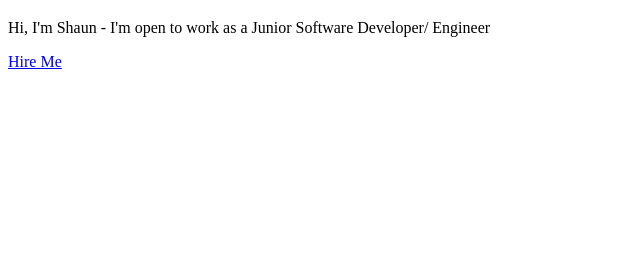
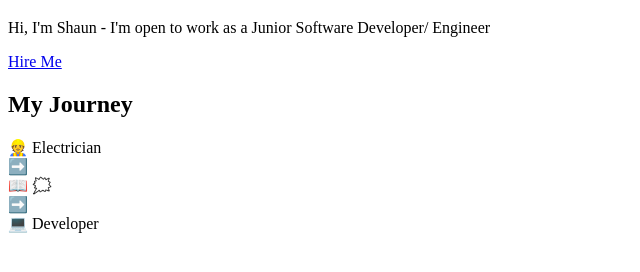
Before and after one commit to ShaunK79/ThisDevIsOpen, a plain HTML site: page public/index.html in a window 1280 px wide. Shown: the part 62-334 px from the top of the page, without its empty margins (0-640 px from the left). Drawn offline with Linux system fonts and the light colour scheme; files that its build step writes are made by us from their sources; files whose address does not match are found by name.

Commit message:
animation section structured

```diff
--- a/public/index.html
+++ b/public/index.html
@@ -14,6 +14,17 @@
         <a href="#contact" class="cta">Hire Me</a>
     </header>
 
+    <section id="animation">
+        <h2>My Journey</h2>
+        <div class="animation-container">
+            <div>&#128119 Electrician</div>
+            <div>➡️</div>
+            <div>📖 🗯️</div>
+            <div>➡️</div>
+            <div>💻 Developer</div>
+        </div>
+    </section>
+
 
 </body>
 </html>
```
